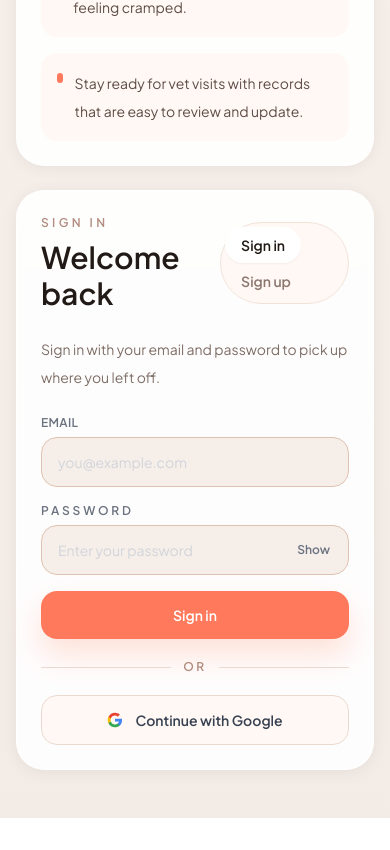
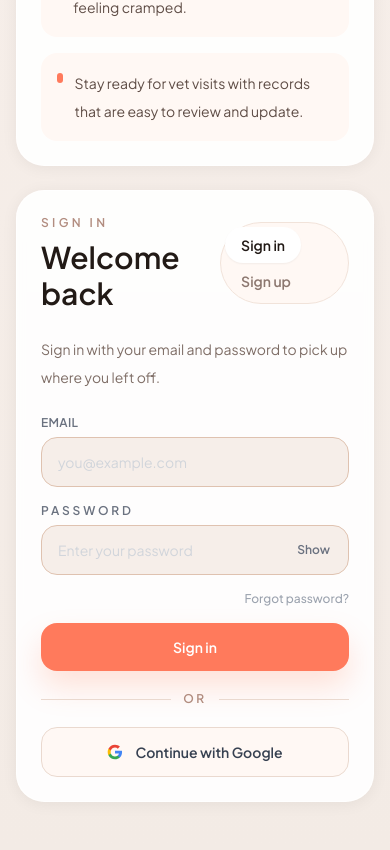
Before and after one commit to najmulcodes/Petcare, a React (Vite) app in the folder apps/web/: page /login in a window 390 px wide. Shown: the part 714-1564 px from the top of the page. Before the commit the page ends 1532 px from the top, so only its background shows below. Built offline with nearby package versions, Linux system fonts and the light colour scheme; no server answers; the HTML template or start-up script is replaced by a standard one.

Commit message:
fix: hide bottom nav under mobile modals and add forgot password flow

```diff
--- a/apps/web/src/components/BottomNav.tsx
+++ b/apps/web/src/components/BottomNav.tsx
@@ -54,7 +54,7 @@ export function BottomNav() {
   const displayName = getUserDisplayName(user);
 
   return (
-    <div className="fixed bottom-4 left-1/2 z-50 -translate-x-1/2 md:hidden">
+    <div data-bottom-nav="true" className="fixed bottom-4 left-1/2 z-50 -translate-x-1/2 md:hidden">
       <nav
         className="flex items-center gap-1 rounded-[28px] border border-white/70 bg-white/92 px-3 py-2 backdrop-blur-sm"
         style={{ boxShadow: "0 16px 40px rgba(34, 26, 22, 0.12)" }}
--- a/apps/web/src/components/VaccinationModal.tsx
+++ b/apps/web/src/components/VaccinationModal.tsx
@@ -55,6 +55,8 @@ export function VaccinationModal({ open, onClose, petId, vaccination }: Vaccinat
   const [savingImage, setSavingImage] = useState(false);
 
   const busy = createVaccination.isPending || updateVaccination.isPending || savingImage;
+  const stickyFooterClass =
+    "sticky bottom-0 -mx-5 mt-2 flex flex-col-reverse gap-3 bg-white px-5 pt-4 pb-6 pb-[calc(env(safe-area-inset-bottom)+24px)] sm:-mx-6 sm:flex-row sm:px-6 sm:pb-6";
 
   useEffect(() => {
     if (!open) return;
@@ -269,7 +271,7 @@ export function VaccinationModal({ open, onClose, petId, vaccination }: Vaccinat
 
         {error && <InlineError message={error} />}
 
-        <div className="flex flex-col-reverse gap-3 pt-2 sm:flex-row">
+        <div className={stickyFooterClass}>
           <button
             type="button"
             onClick={onClose}
--- a/apps/web/src/components/ui/Modal.tsx
+++ b/apps/web/src/components/ui/Modal.tsx
@@ -15,12 +15,19 @@ export function Modal({ open, onClose, title, children }: ModalProps) {
       if (event.key === "Escape") onClose();
     };
 
-    const previousOverflow = document.body.style.overflow;
+    const currentCount = Number(document.body.dataset.modalCount ?? "0");
+    document.body.dataset.modalCount = String(currentCount + 1);
+    document.body.classList.add("modal-open");
     document.body.style.overflow = "hidden";
     window.addEventListener("keydown", handler);
 
     return () => {
-      document.body.style.overflow = previousOverflow;
+      const nextCount = Math.max(Number(document.body.dataset.modalCount ?? "1") - 1, 0);
+      document.body.dataset.modalCount = String(nextCount);
+      if (nextCount === 0) {
+        document.body.classList.remove("modal-open");
+        document.body.style.overflow = "";
+      }
       window.removeEventListener("keydown", handler);
     };
   }, [open, onClose]);
@@ -31,7 +38,7 @@ export function Modal({ open, onClose, title, children }: ModalProps) {
     <div className="fixed inset-0 z-50 flex items-end justify-center p-0 sm:items-center sm:p-4">
       <div className="absolute inset-0 bg-[#2d211c]/35 backdrop-blur-sm" onClick={onClose} />
 
-      <div className="relative flex max-h-[92vh] w-full flex-col overflow-hidden rounded-t-[32px] border border-white/70 bg-white shadow-card sm:max-h-[88vh] sm:max-w-xl sm:rounded-[32px]">
+      <div className="relative flex max-h-[90vh] w-full flex-col overflow-hidden rounded-t-[32px] border border-white/70 bg-white shadow-card sm:max-h-[90vh] sm:max-w-xl sm:rounded-[32px]">
         <div className="mx-auto mt-3 h-1.5 w-14 rounded-full bg-[#e7d5cb] sm:hidden" />
         <div className="flex items-center justify-between border-b border-[#f1e3da] px-5 py-4 sm:px-6">
           <h2 className="text-base font-bold text-gray-900">{title}</h2>
@@ -44,7 +51,9 @@ export function Modal({ open, onClose, title, children }: ModalProps) {
             </svg>
           </button>
         </div>
-        <div className="overflow-y-auto px-5 py-5 sm:px-6">{children}</div>
+        <div className="overflow-y-auto px-5 pt-5 pb-24 pb-[calc(env(safe-area-inset-bottom)+96px)] sm:px-6 sm:pb-8">
+          {children}
+        </div>
       </div>
     </div>
   );
--- a/apps/web/src/index.css
+++ b/apps/web/src/index.css
@@ -27,6 +27,10 @@
       radial-gradient(circle at top right, rgba(255, 239, 223, 0.9), transparent 22%),
       linear-gradient(180deg, #fff7f2 0%, #f6eee9 38%, #f3ebe5 100%);
     color: var(--text-strong);
+  }
+
+  body.modal-open [data-bottom-nav="true"] {
+    display: none;
   }
 
   * {
--- a/apps/web/src/pages/auth/LoginPage.tsx
+++ b/apps/web/src/pages/auth/LoginPage.tsx
@@ -24,6 +24,8 @@ export function LoginPage() {
   const [confirmPassword, setConfirmPassword] = useState("");
   const [verificationEmail, setVerificationEmail] = useState<string | null>(null);
   const [loading, setLoading] = useState(false);
+  const [resetLoading, setResetLoading] = useState(false);
+  const [resetSuccess, setResetSuccess] = useState<string | null>(null);
   const [error, setError] = useState<string | null>(null);
 
   async function completeSignedInSession(accessToken: string) {
@@ -102,6 +104,31 @@ export function LoginPage() {
       options: { redirectTo: `${window.location.origin}/dashboard` },
     });
     if (oauthError) setError(oauthError.message);
+  }
+
+  async function handleForgotPassword() {
+    setError(null);
+    setResetSuccess(null);
+
+    if (!email.trim()) {
+      setError("Enter your email first to reset your password.");
+      return;
+    }
+
+    setResetLoading(true);
+
+    const { error: resetError } = await supabase.auth.resetPasswordForEmail(email, {
+      redirectTo: window.location.origin + "/reset-password",
+    });
+
+    setResetLoading(false);
+
+    if (resetError) {
+      setError(resetError.message);
+      return;
+    }
+
+    setResetSuccess("Password reset link sent to your email");
   }
 
   return (
@@ -235,7 +262,10 @@ export function LoginPage() {
                       label="Email"
                       type="email"
                       value={email}
-                      onChange={(event) => setEmail(event.target.value)}
+                      onChange={(event) => {
+                        setEmail(event.target.value);
+                        setResetSuccess(null);
+                      }}
                       placeholder="you@example.com"
                       autoComplete="email"
                       required
@@ -244,11 +274,27 @@ export function LoginPage() {
                     <PasswordField
                       label="Password"
                       value={password}
-                      onChange={(event) => setPassword(event.target.value)}
+                      onChange={(event) => {
+                        setPassword(event.target.value);
+                        setResetSuccess(null);
+                      }}
                       placeholder="Enter your password"
                       autoComplete={view === "signup" ? "new-password" : "current-password"}
                       required
                     />
+
+                    {view === "signin" && (
+                      <div className="-mt-1 flex justify-end">
+                        <button
+                          type="button"
+                          onClick={handleForgotPassword}
+                          disabled={resetLoading}
+                          className="text-right text-xs font-medium text-gray-400 transition-colors hover:text-[#ff7a5c] disabled:cursor-not-allowed disabled:opacity-60"
+                        >
+                          {resetLoading ? "Sending reset link..." : "Forgot password?"}
+                        </button>
+                      </div>
+                    )}
 
                     {view === "signup" && (
                       <PasswordField
@@ -261,6 +307,11 @@ export function LoginPage() {
                       />
                     )}
 
+                    {resetSuccess && (
+                      <p className="rounded-2xl border border-emerald-100 bg-emerald-50 px-4 py-3 text-sm text-emerald-700">
+                        {resetSuccess}
+                      </p>
+                    )}
                     {error && <InlineError message={error} />}
 
                     <button
--- a/apps/web/src/pages/pets/PetDetailPage.tsx
+++ b/apps/web/src/pages/pets/PetDetailPage.tsx
@@ -37,6 +37,8 @@ function AddMedicationModal({ petId, open, onClose }: { petId: string; open: boo
   const createMedication = useCreateMedication(petId);
   const [form, setForm] = useState({ name: "", dosage: "", frequency: "daily", start_date: "", end_date: "" });
   const [error, setError] = useState<string | null>(null);
+  const stickyFooterClass =
+    "sticky bottom-0 -mx-5 mt-2 flex flex-col-reverse gap-3 bg-white px-5 pt-4 pb-6 pb-[calc(env(safe-area-inset-bottom)+24px)] sm:-mx-6 sm:flex-row sm:px-6 sm:pb-6";
 
   function set(field: string, value: string) {
     setForm((previous) => ({ ...previous, [field]: value }));
@@ -85,7 +87,7 @@ function AddMedicationModal({ petId, open, onClose }: { petId: string; open: boo
           <Input label="End date" type="date" value={form.end_date} onChange={(event) => set("end_date", event.target.value)} />
         </div>
         {error && <InlineError message={error} />}
-        <div className="flex flex-col-reverse gap-3 pt-2 sm:flex-row">
+        <div className={stickyFooterClass}>
           <button
             type="button"
             onClick={onClose}
```
